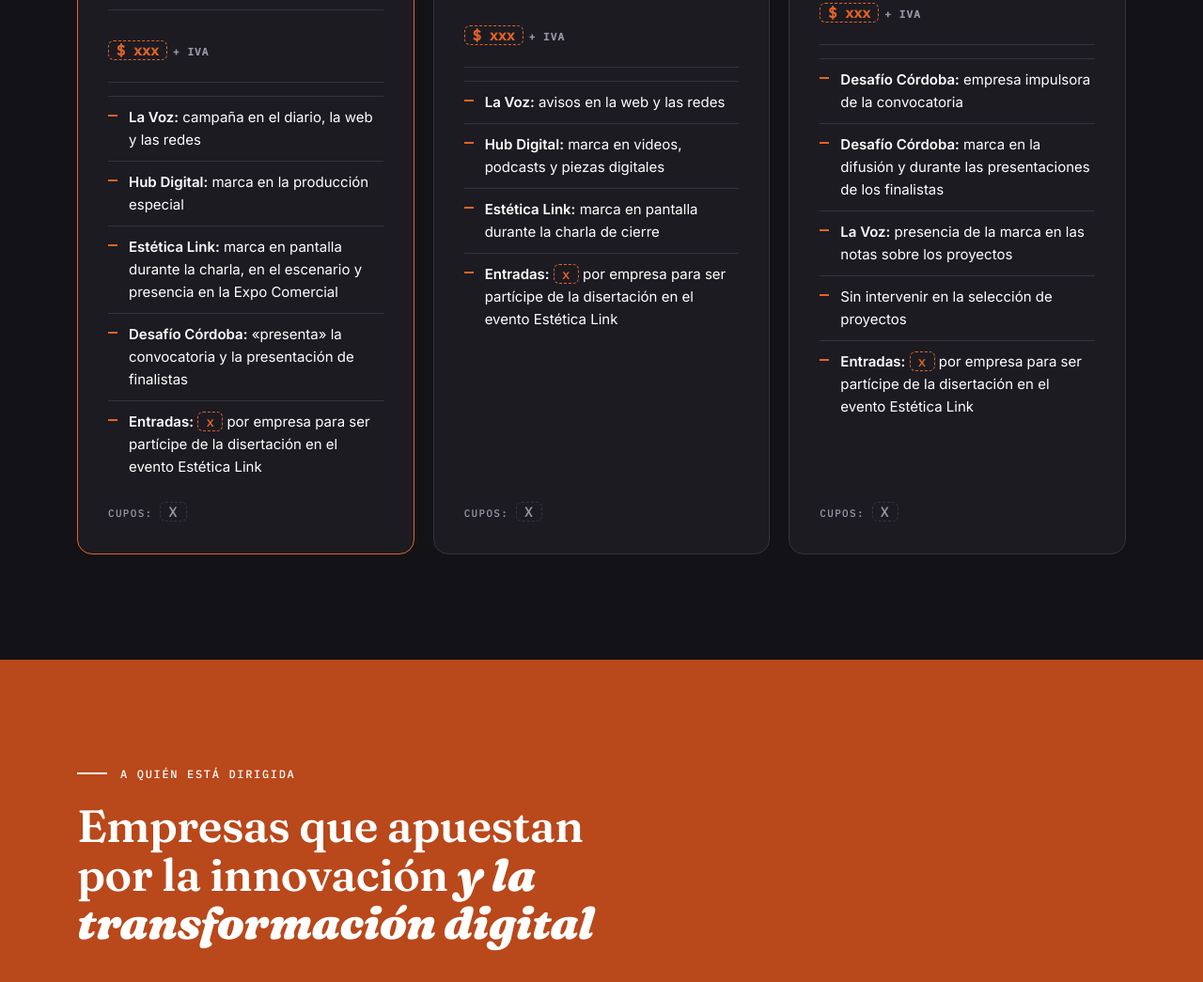
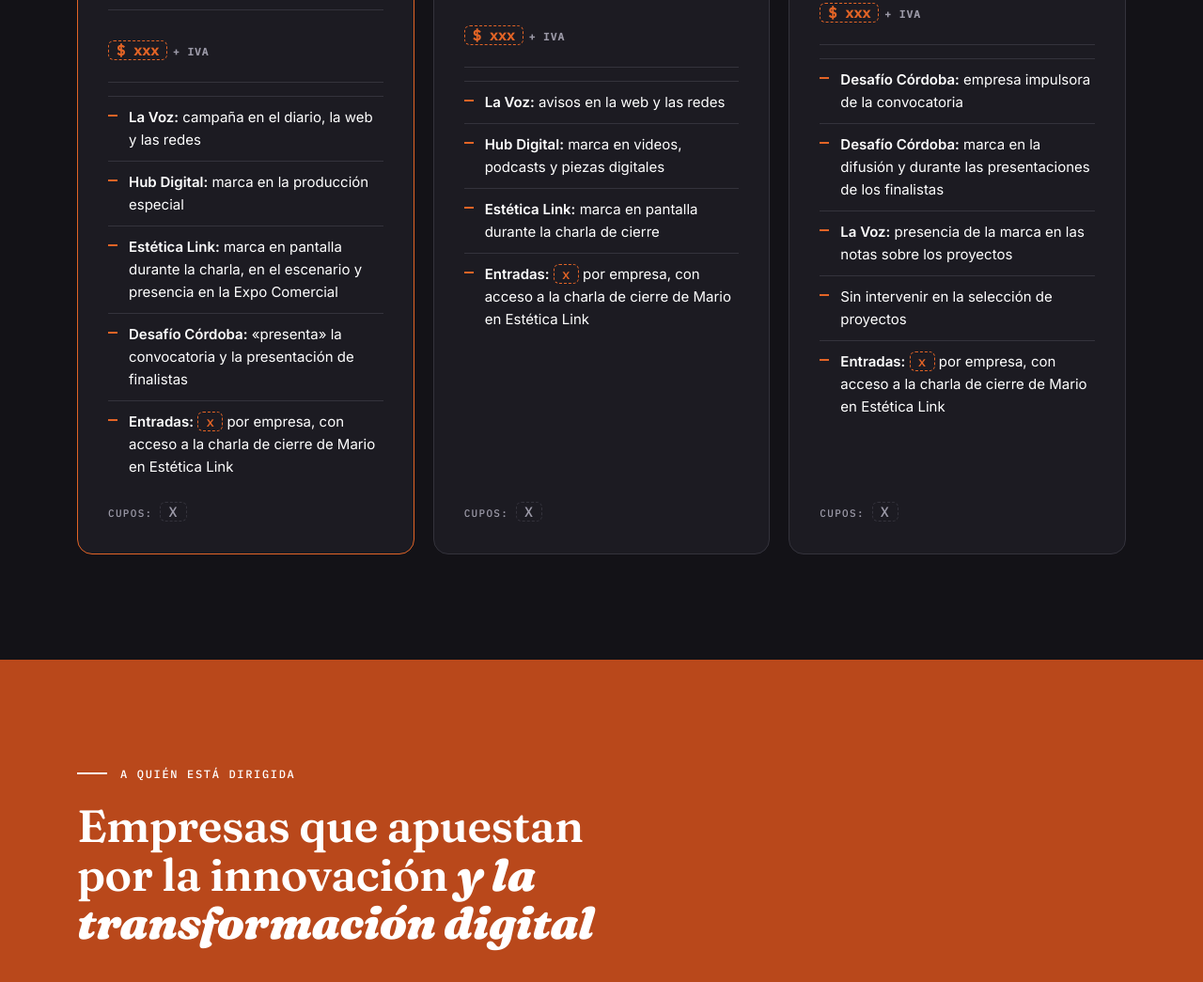
Before and after one commit to mauro-iman/esteticalink-lavoz, a plain HTML site: page index.html in a window 1280 px wide. Shown: the part 9064-10109 px from the top of the page at 94% size. Drawn offline with Linux system fonts and the light colour scheme.

Commit message:
Ajustar texto de entradas en los packs
Co-Authored-By: Claude Opus 5.5 <noreply@anthropic.com>
Claude-Session: https://claude.ai/code/session_01Cps6v8cPT7Lot2p2JFQkpk

```diff
--- a/index.html
+++ b/index.html
@@ -493,7 +493,7 @@ footer .wrap { display: flex; justify-content: space-between; gap: 16px; flex-wr
           <li><b>Hub Digital:</b> marca en la producción especial</li>
           <li><b>Estética Link:</b> marca en pantalla durante la charla, en el escenario y presencia en la Expo Comercial</li>
           <li><b>Desafío Córdoba:</b> «presenta» la convocatoria y la presentación de finalistas</li>
-          <li><b>Entradas:</b> <span class="tbd" style="background:transparent;border-color:var(--orange);color:var(--orange)">x</span> por empresa para ser partícipe de la disertación en el evento Estética Link</li>
+          <li><b>Entradas:</b> <span class="tbd" style="background:transparent;border-color:var(--orange);color:var(--orange)">x</span> por empresa, con acceso a la charla de cierre de Mario en Estética Link</li>
         </ul>
         <p class="slots">Cupos: <span class="tbd" style="background:transparent;border-color:var(--dark-line);color:var(--on-dark-muted)">x</span></p>
       </div>
@@ -506,7 +506,7 @@ footer .wrap { display: flex; justify-content: space-between; gap: 16px; flex-wr
           <li><b>La Voz:</b> avisos en la web y las redes</li>
           <li><b>Hub Digital:</b> marca en videos, podcasts y piezas digitales</li>
           <li><b>Estética Link:</b> marca en pantalla durante la charla de cierre</li>
-          <li><b>Entradas:</b> <span class="tbd" style="background:transparent;border-color:var(--orange);color:var(--orange)">x</span> por empresa para ser partícipe de la disertación en el evento Estética Link</li>
+          <li><b>Entradas:</b> <span class="tbd" style="background:transparent;border-color:var(--orange);color:var(--orange)">x</span> por empresa, con acceso a la charla de cierre de Mario en Estética Link</li>
         </ul>
         <p class="slots">Cupos: <span class="tbd" style="background:transparent;border-color:var(--dark-line);color:var(--on-dark-muted)">x</span></p>
       </div>
@@ -520,7 +520,7 @@ footer .wrap { display: flex; justify-content: space-between; gap: 16px; flex-wr
           <li><b>Desafío Córdoba:</b> marca en la difusión y durante las presentaciones de los finalistas</li>
           <li><b>La Voz:</b> presencia de la marca en las notas sobre los proyectos</li>
           <li>Sin intervenir en la selección de proyectos</li>
-          <li><b>Entradas:</b> <span class="tbd" style="background:transparent;border-color:var(--orange);color:var(--orange)">x</span> por empresa para ser partícipe de la disertación en el evento Estética Link</li>
+          <li><b>Entradas:</b> <span class="tbd" style="background:transparent;border-color:var(--orange);color:var(--orange)">x</span> por empresa, con acceso a la charla de cierre de Mario en Estética Link</li>
         </ul>
         <p class="slots">Cupos: <span class="tbd" style="background:transparent;border-color:var(--dark-line);color:var(--on-dark-muted)">x</span></p>
       </div>
```
